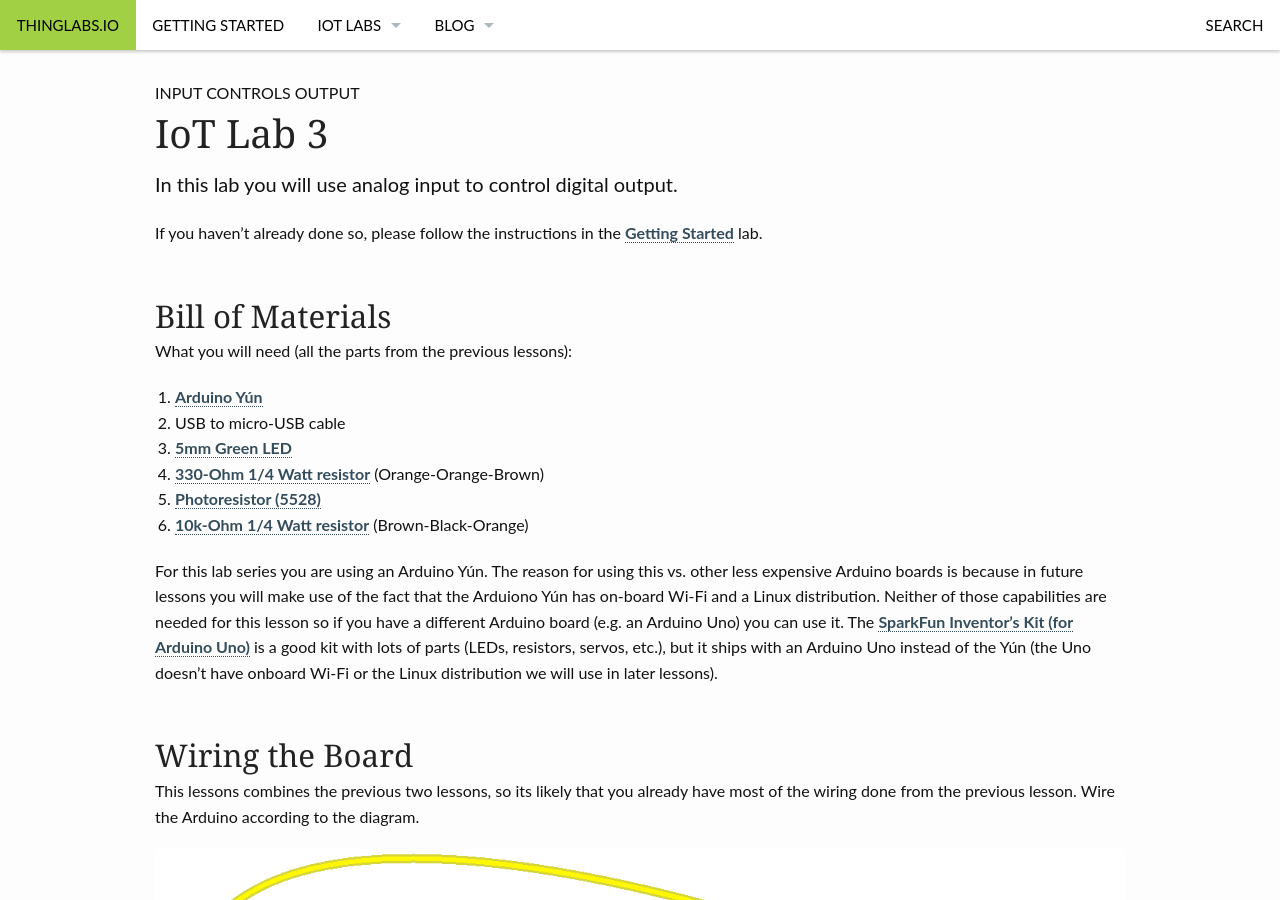
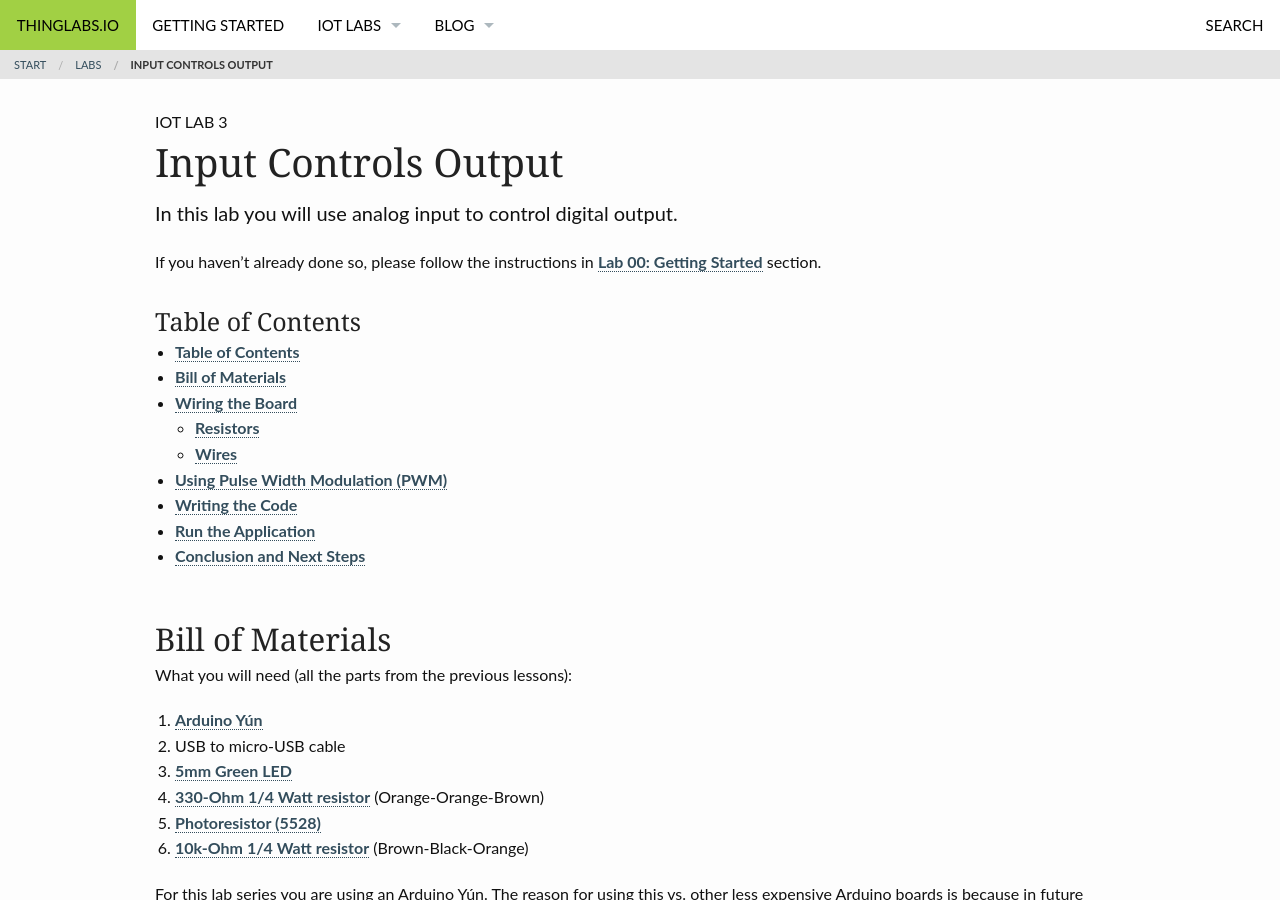
Before and after one commit to ThingLabsIo/ThingLabsIo.github.io, a Jekyll site: the page built from pages/lab003.md, in a window 1280 px wide and 900 px high. Built offline with Jekyll 4.4.1, drawn with Linux system fonts in a browser that asks for light colours; some of the changed text lies outside the part shown.

Commit message:
FIxing lab004 and others

```diff
--- a/_data/navigation.yml
+++ b/_data/navigation.yml
@@ -3,7 +3,7 @@
   side: left
 
 - title: Getting Started
-  url: "/labs/lab000/"
+  url: "/labs/000/"
   side: left
 
 - title: "IoT Labs"
--- a/pages/lab003.md
+++ b/pages/lab003.md
@@ -1,14 +1,22 @@
 ---
 layout: page-fullwidth
+title: "Input Controls Output"
+subheadline: "IoT Lab 3"
+teaser: "In this lab you will use analog input to control digital output."
+show_meta: true
 comments: true
-show_meta: true
-title: "IoT Lab 3"
-subheadline: "Input Controls Output"
-teaser: "In this lab you will use analog input to control digital output."
 header: no
+breadcrumb: true
+categories:
+    - iot-labs
+    - maker-101
 permalink: "/labs/003/"
 ---
-If you haven't already done so, please follow the instructions in the [Getting Started](/labs/lab000/) lab.
+If you haven't already done so, please follow the instructions in [Lab 00: Getting Started](/labs/000/) section.
+
+### Table of Contents
+*  Auto generated table of contents
+{:toc}
 
 ## Bill of Materials
 What you will need (all the parts from the previous lessons):
@@ -187,6 +195,6 @@
 ## Conclusion and Next Steps
 Congratulations! You made a device that both detects its environment and responds to it. You learned about Pulse Width Modulation and the analogWrite() function for simulating analog behavior on a digital device, and you learned how to recreate the Arduino map() and constrain() functions.
 
-In [Lab 4](/labs/lab004/) you will learn how to start sending data from your Arduino to the Cloud.
+In the [next lab](/labs/004/) you will learn how to start sending data from your Arduino to the Cloud.
 
 {% include next-previous-post-in-category.html %}
```
Also changed, not shown: pages/lab000.md (+4 -1 lines), pages/lab004.md (+68 -32 lines).
